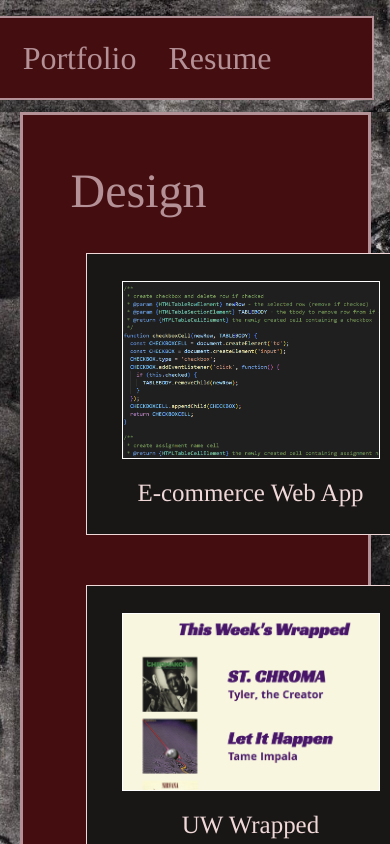
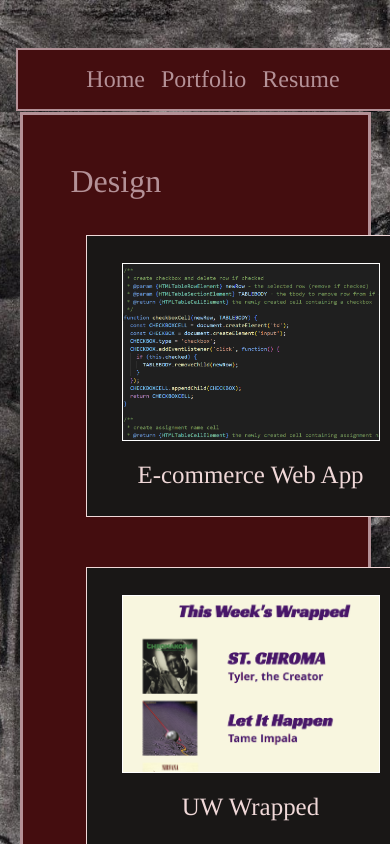
Before and after one commit to SonomaMiller/personal-website, a website: page portfolio.html in a window 390 px wide. Shown: the top 844 px of the page. Drawn offline with Linux system fonts and the light colour scheme; a web font is replaced by a local one.

Commit message:
added responsiveness for nav/footer on all pages

```diff
--- a/css/home.css
+++ b/css/home.css
@@ -229,12 +229,6 @@ header img {
 }
 
 @media (max-width: 568px) {
-    main {
-        justify-content: center;
-        align-items: center;
-        width: 100%;
-    }
-
     nav {
         left: 0;
         flex-wrap: wrap;
--- a/css/portfolio.css
+++ b/css/portfolio.css
@@ -84,7 +84,8 @@ a {
     color: #FFF;
 }
 
-a:hover, a:hover:visited {
+a:hover,
+a:hover:visited {
     color: #F0D8D8;
 }
 
@@ -92,7 +93,8 @@ a:visited {
     color: #B49197;
 }
 
-body, html {
+body,
+html {
     margin: 0;
     height: 100%;
     background-image: url("../img/cathedral.jpg");
@@ -100,7 +102,9 @@ body, html {
     background-size: cover;
 }
 
-#design, #business, #analytics {
+#design,
+#business,
+#analytics {
     width: 90%;
     margin: 0 auto 3rem;
     border: 3px solid #B49197;
@@ -160,7 +164,8 @@ body, html {
     margin-top: 1rem;
 }
 
-.project a, #business a {
+.project a,
+#business a {
     text-decoration: none;
 }
 
@@ -173,7 +178,8 @@ body, html {
     font-weight: 400;
 }
 
-#business div div, #business div a div {
+#business div div,
+#business div a div {
     display: flex;
     width: 60rem;
     height: 6.3rem;
@@ -195,3 +201,35 @@ body, html {
     justify-content: center;
     flex-direction: column;
 }
+
+@media (max-width: 568px) {
+    nav {
+        left: 0;
+        flex-wrap: wrap;
+        width: 100%;
+        height: auto;
+        margin: 3rem 1rem;
+    }
+
+    nav h3 {
+        font-size: 1.5rem;
+        margin: 1rem .5rem;
+    }
+
+    h1 {
+        font-size: 4rem;
+    }
+
+    h2 {
+        font-size: 2rem;
+    }
+
+    h3,
+    p {
+        font-size: 1.5rem;
+    }
+
+    footer p {
+        font-size: 1rem;
+    }
+}
--- a/css/resume.css
+++ b/css/resume.css
@@ -122,3 +122,34 @@ body, html {
     font-weight: 400;
     line-height: normal;
 }
+
+@media (max-width: 568px) {
+    nav {
+        left: 0;
+        flex-wrap: wrap;
+        width: 100%;
+        height: auto;
+        margin: 3rem 1rem;
+    }
+
+    nav h3 {
+        font-size: 1.5rem;
+        margin: 1rem .5rem;
+    }
+
+    h1 {
+        font-size: 4rem;
+    }
+
+    h2 {
+        font-size: 2rem;
+    }
+
+    h3, p {
+        font-size: 1.5rem;
+    }
+
+    footer p {
+        font-size: 1rem;
+    }
+}
```
Lines whose indentation alone changed are shown as unchanged.
